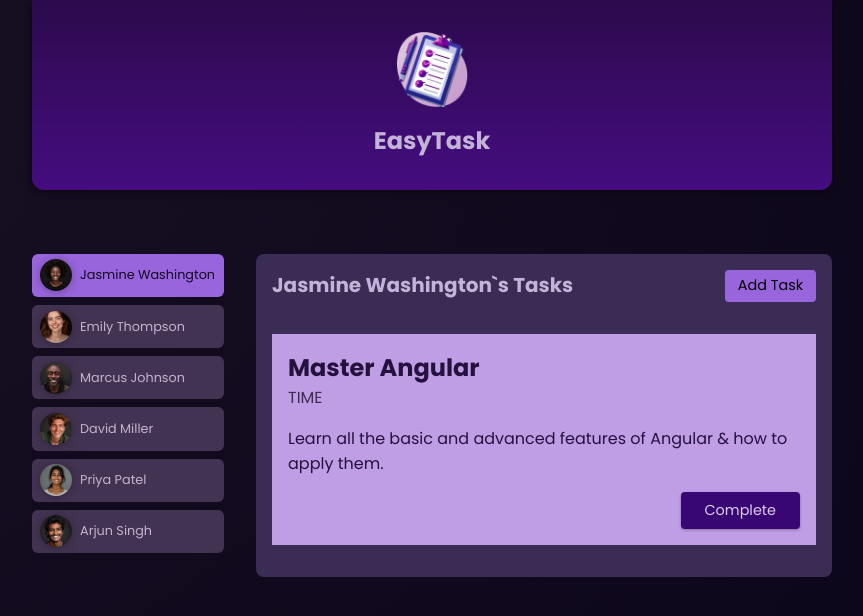
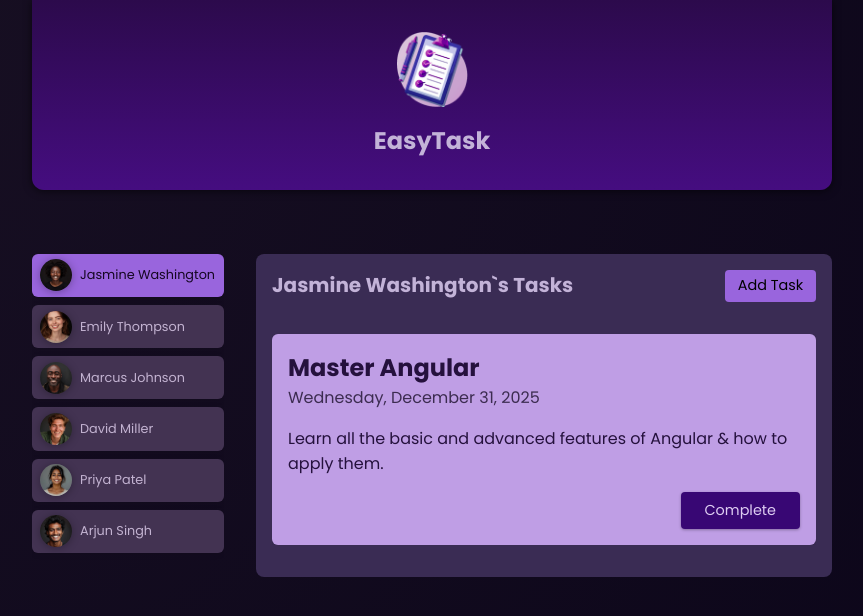
Before and after one commit to adrianomisina/angular-task-project, an Angular app: page / in a window 1280 px wide. Both pictures are taken after a click on the button "Jasmine Washington". Shown: the top 616 px of the page, without its empty margins (208-1071 px from the left). Built offline with nearby package versions, Linux system fonts and the light colour scheme.

Commit message:
feat: implement ng-content and pipes

```diff
--- /dev/null
+++ b/src/app/shared/card/card.component.css
@@ -0,0 +1,5 @@
+div {
+  border-radius: 6px;
+  box-shadow: 0 1px 6px rgba(0, 0, 0, 0.1);
+  overflow: hidden;
+}
--- /dev/null
+++ b/src/app/shared/card/card.component.html
@@ -0,0 +1,3 @@
+<div>
+  <ng-content />
+</div>
--- a/src/app/tasks/task/task.component.html
+++ b/src/app/tasks/task/task.component.html
@@ -1,8 +1,10 @@
+<app-card>
   <article>
     <h2>{{ task.title }}</h2>
-  <time>TIME</time>
+    <time>{{task.dueDate | date: 'fullDate'}}</time>
     <P>{{ task.summary }}</P>
     <p class="actions">
       <button (click)="onCompleteTaskEmiter()">Complete</button>
     </p>
   </article>
+</app-card>
--- a/src/app/user/user.component.css
+++ b/src/app/user/user.component.css
@@ -1,9 +1,3 @@
-div {
-  border-radius: 6px;
-  box-shadow: 0 1px 6px rgba(0, 0, 0, 0.1);
-  overflow: hidden;
-}
-
 button {
   display: flex;
   align-items: center;
--- a/src/app/user/user.component.html
+++ b/src/app/user/user.component.html
@@ -1,6 +1,6 @@
-<div>
+<app-card>
   <button [class.active]="selected" (click)="onSelectUser()">
     <img [src]="imagePath" [alt]="user.name" />
     <span>{{ user.name }}</span>
   </button>
-</div>
+</app-card>
--- a/src/app/user/user.component.ts
+++ b/src/app/user/user.component.ts
@@ -1,11 +1,12 @@
 import { Component, EventEmitter, Input, Output } from '@angular/core';
 import { CommonModule } from '@angular/common';
 import { User } from './user.model';
+import { CardComponent } from '../shared/card/card.component';
 
 @Component({
   selector: 'app-user',
   standalone: true,
-  imports: [CommonModule],
+  imports: [CommonModule, CardComponent],
   templateUrl: './user.component.html',
   styleUrls: ['./user.component.css'],
 })
```
Also changed, not shown: src/app/shared/card/card.component.ts (added, +12 -0 lines), src/app/tasks/task/task.component.ts (+7 -5 lines). Lines whose indentation alone changed are shown as unchanged.
